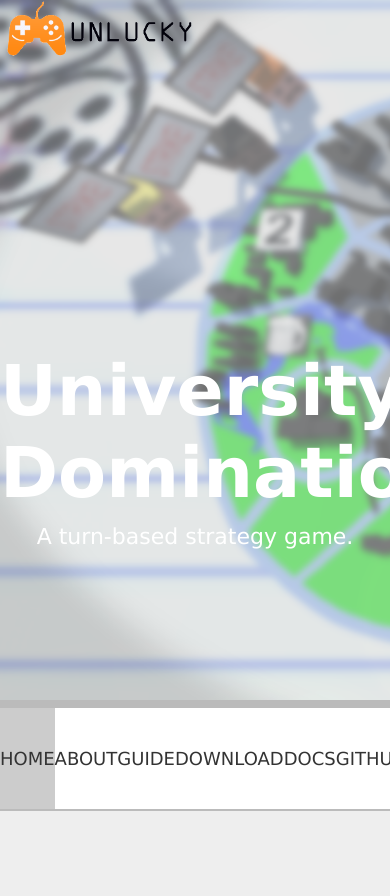
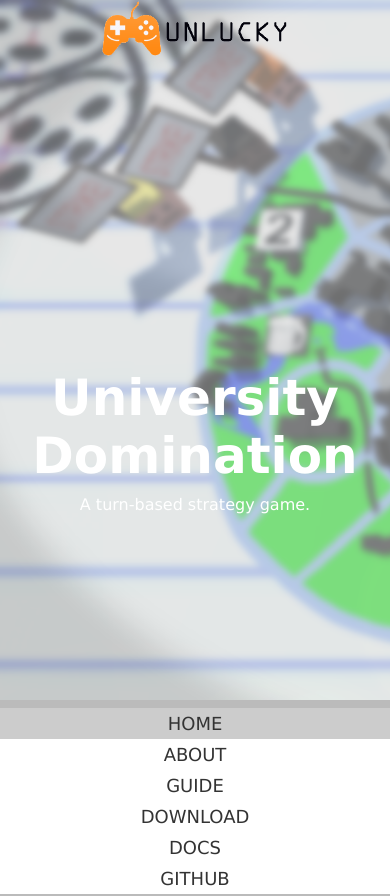
Before and after one commit to tb1009/UniversityDomination, a plain HTML site: page index.html in a window 390 px wide. Before the commit the page ends 844 px from the top, so only its background shows below. Drawn offline with Linux system fonts and the light colour scheme.

Commit message:
Added mobile-friendly CSS

```diff
--- a/css/style.css
+++ b/css/style.css
@@ -169,3 +169,30 @@ body {
 .guide .split_content .single_content{
   margin: auto;
 }
+
+/*Mobile*/
+@media only screen and (max-width: 600px) {
+  #menu,#about,#teams, .guide .split_content{
+    grid-template-columns: 100%;
+  }
+  .button a {
+    padding: 5px 0;
+  }
+  .central_column{
+    width: 90%;
+  }
+  #main h1 {
+    font-size: 50px;
+    margin-top: 300px;
+  }
+  #main p {
+    font-size: 16px;
+  }
+  #main #logo{
+    float:none;
+  }
+  #about #image img{
+    width: 80%;
+    height: auto;
+  }
+}
```
